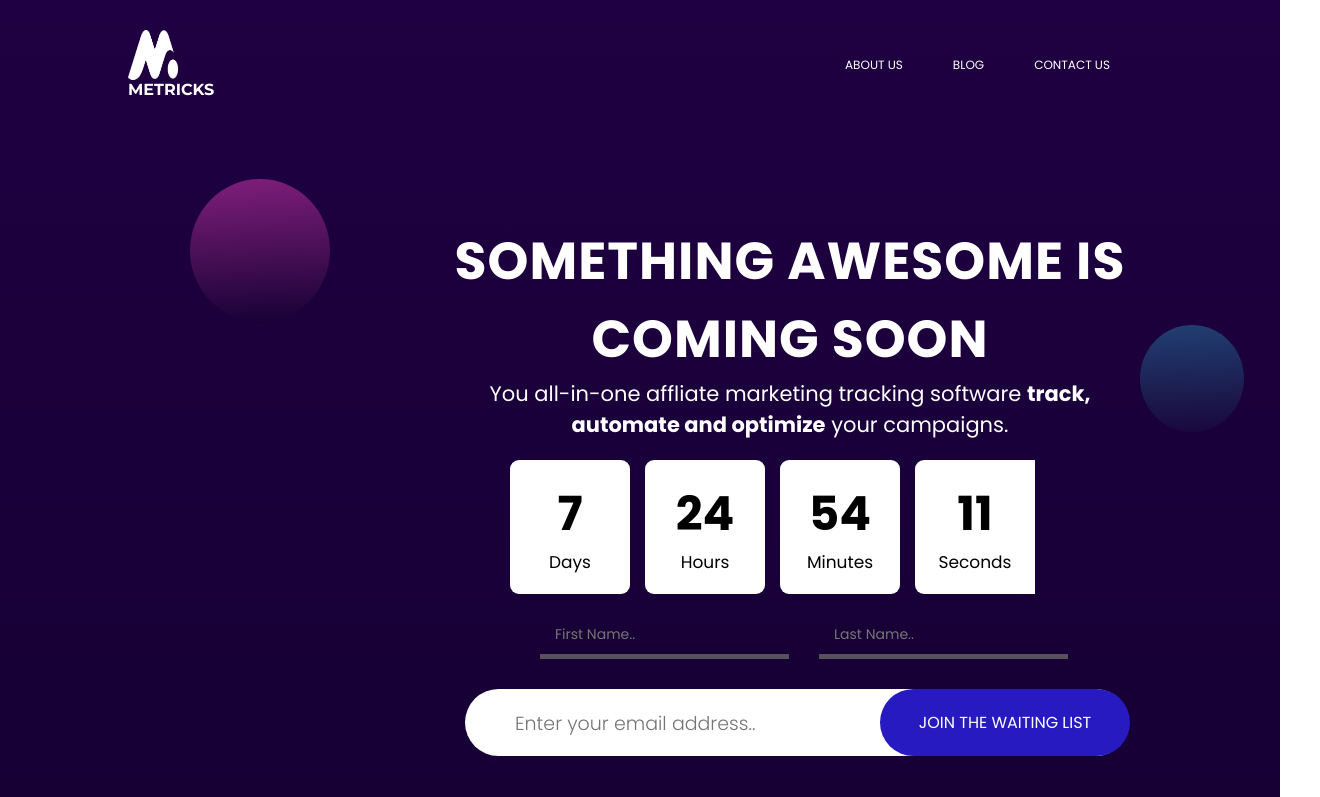
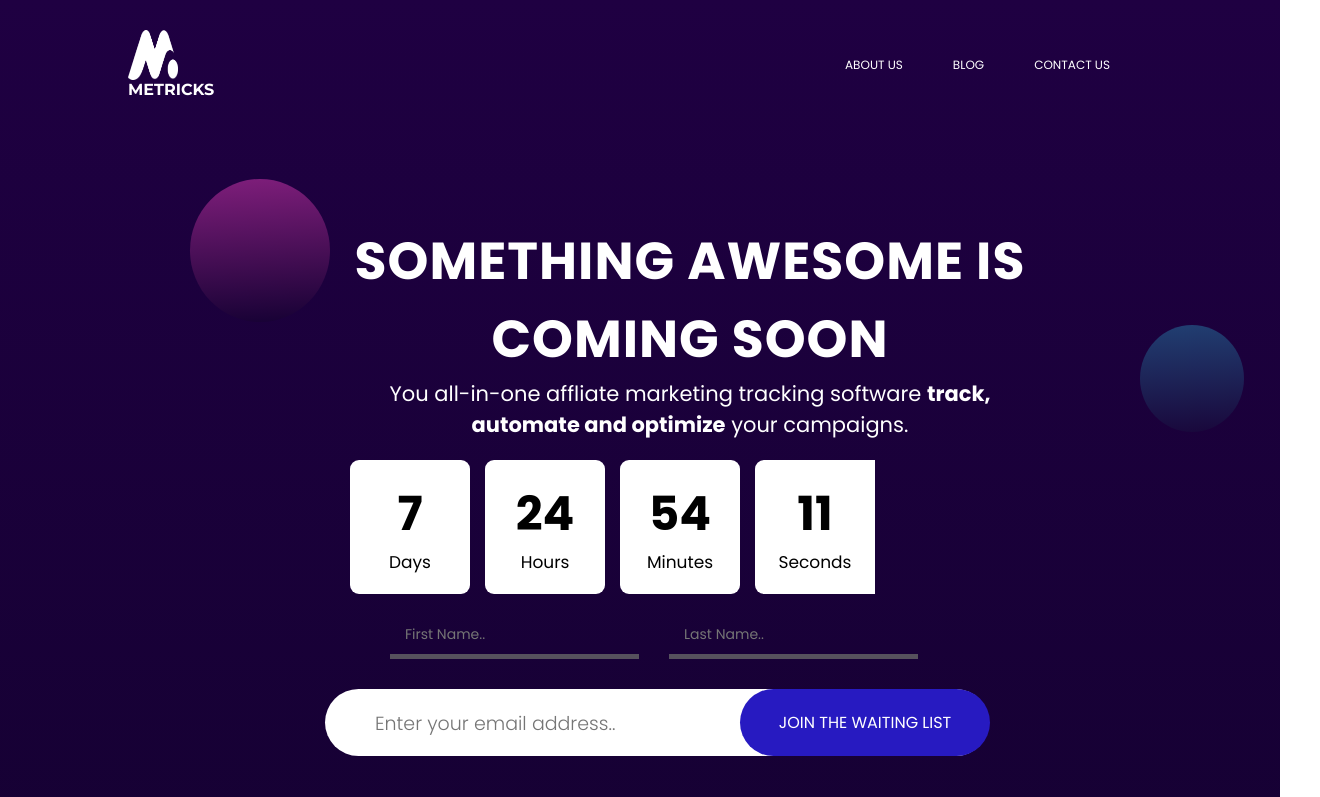
Before and after one commit to daydy2/paddle-frontend-assessment, a React (Create React App) app in the folder assessment/: page / in a window 1280 px wide. Shown: the top 797 px of the page, 1320 px wide, since content can reach past the window. Built offline with nearby package versions, Linux system fonts and the light colour scheme.

Commit message:
feat: contactUs component designed fix: check for responsiveness

```diff
--- a/assessment/package.json
+++ b/assessment/package.json
@@ -6,6 +6,7 @@
     "@testing-library/jest-dom": "^5.16.4",
     "@testing-library/react": "^13.3.0",
     "@testing-library/user-event": "^13.5.0",
+    "aos": "^3.0.0-beta.6",
     "react": "^18.1.0",
     "react-dom": "^18.1.0",
     "react-scripts": "5.0.1",
--- a/assessment/public/index.html
+++ b/assessment/public/index.html
@@ -6,6 +6,7 @@
     <link rel="preconnect" href="https://fonts.googleapis.com">
     <link rel="preconnect" href="https://fonts.gstatic.com" crossorigin>
     <link href="https://fonts.googleapis.com/css2?family=Montserrat:wght@200;300;400;500;600;700;800&family=Poppins:wght@300;400;500;600;700&display=swap" rel="stylesheet">
+    <link rel="stylesheet" href="https://cdnjs.cloudflare.com/ajax/libs/font-awesome/6.1.1/css/all.min.css" integrity="sha512-KfkfwYDsLkIlwQp6LFnl8zNdLGxu9YAA1QvwINks4PhcElQSvqcyVLLD9aMhXd13uQjoXtEKNosOWaZqXgel0g==" crossorigin="anonymous" referrerpolicy="no-referrer" />
     <meta name="viewport" content="width=device-width, initial-scale=1" />
     <meta name="theme-color" content="#000000" />
     <meta
--- a/assessment/src/App.js
+++ b/assessment/src/App.js
@@ -1,13 +1,13 @@
 import React from "react";
-import ContactUs from "./components/pages/contactUs/ContactUs";
-// import ComingSoon from "./components/pages/comingSoon/ComingSoon";
+// import ContactUs from "./components/pages/contactUs/ContactUs";
+import ComingSoon from "./components/pages/comingSoon/ComingSoon";
 
 function App() {
   return (
     <div className="App">
 
-      {/* <ComingSoon /> */}
-      <ContactUs />
+      <ComingSoon />
+      {/* <ContactUs /> */}
 
     </div>
   );
--- a/assessment/src/components/navbar/Navbar.jsx
+++ b/assessment/src/components/navbar/Navbar.jsx
@@ -1,8 +1,15 @@
-import React from 'react'
+import React, {useState} from 'react'
 import navbar from './navbar.module.css'
 import metricks from '../images/metricks-white.png'
 
+
 const Navbar = () => {
+    const [active, setActive] = useState(false);
+
+  const contactClick = () => {
+    setActive(!active)
+  }
+
   return (
     <>
         <nav className={navbar.navbar}>
@@ -14,10 +21,11 @@ const Navbar = () => {
                 <ul className={navbar.navList}>
                     <li className={navbar.navItems}><a to="#">About Us</a></li>
                     <li className={navbar.navItems}><a to="#"></a>Blog</li>
-                    <li className={navbar.navItems}><a to="#"></a>Contact us</li>
+                    <li className={navbar.navItems} onclick={contactClick}><a to="#"></a>Contact us</li>
                 </ul>
             </div>
         </nav>
+
 
     </>
   )
--- a/assessment/src/components/pages/comingSoon/ComingSoon.jsx
+++ b/assessment/src/components/pages/comingSoon/ComingSoon.jsx
@@ -2,7 +2,9 @@ import React from 'react'
 import Navbar from '../../navbar/Navbar'
 import coming from './comingSoon.module.css'
 
+
 const ComingSoon = () => {
+
   return (
     <>
       <main className={coming.main}>
@@ -63,11 +65,10 @@ const ComingSoon = () => {
             <div className= {coming.ellipse3}></div>
           </section>
           <footer>
-          <div className= {coming.ellipse4}></div>
+          <div className= {coming.halfSegment}></div>
           </footer>
 
       </main>
-
 
     </>
   )
--- a/assessment/src/components/pages/comingSoon/comingSoon.module.css
+++ b/assessment/src/components/pages/comingSoon/comingSoon.module.css
@@ -5,6 +5,7 @@
 }
 body{
     color: white;
+
 }
 .main{
     width: 100vw;
@@ -38,14 +39,14 @@ body{
     height: 187px;
     background: transparent linear-gradient(177deg, #7F4129 0%, #1C0C28 100%) 0% 0% no-repeat padding-box;
     opacity: 1;
-    left: 400px;
-    top: -57px;
+    left: 250px;
+    top: -19px;
 }
 .landingPageDiv{
     position: relative;
     height: 171px;
     width: 700px;
-    left: 440px;
+    left: 340px;
     top: -90px;
     padding: 0px !important;
 }
@@ -71,7 +72,7 @@ body{
     width: 530px !important;
     align-items: center;
     margin: 10px auto;
-    left: 130px;
+    left: -30px;
     top: -140px;
 }
 .column1, .column2{
@@ -124,7 +125,7 @@ body{
     margin-left: 30px;
     position: relative;
     top: -130px;
-    left: 510px;
+    left: 360px;
 }
 .formInput{
     display: inline;
@@ -144,7 +145,7 @@ body{
 .inputSubmit{
     position: relative;
     top: -100px;
-    left: 465px;
+    left: 325px;
     width: 664px;
     height: 67px;
     border-radius: 51px 51px 51px 51px;
@@ -192,17 +193,13 @@ footer{
     height: 258px;
 
 }
-.ellipse4{
+.halfSegment{
     position: absolute;
     bottom: 0px;
-
-
     transform: translate(-50%, -50%);
     height: 100px;
     width: 80vw;
-    border-radius: 50% 50% -50% -50%;
-
-
+    border-top-right-radius: 50%;
 
     background: transparent linear-gradient(180deg, #213F72 0%, #19073B 100%) 0% 0% no-repeat padding-box;
     border: 1px solid #707070;
@@ -329,6 +326,9 @@ footer{
         display: flex;
         flex-direction: column;
     }
+    /* .column1{
+        justify-content: flex-end;
+    } */
     .column2{
         margin-right: 0px;
     }
--- a/assessment/src/components/pages/contactUs/contactUs.jsx
+++ b/assessment/src/components/pages/contactUs/contactUs.jsx
@@ -1,21 +1,41 @@
-import React from 'react'
-import ContactUs from './contactUs.module.css'
-import ComingSoon from "../comingSoon/ComingSoon";
+import React from 'react';
+import contact from './contactUs.module.css';
+import AOS from 'aos';
+import 'aos/dist/aos.css';
 
-const contactUs = () => {
+const contactUs = (props) => {
+
+  const handleClick = (event) => {
+    event.preventDefault()
+  }
+  AOS.init()
   return (
     <>
-        <main className={ContactUs.main}>
-            <section className={ContactUs.firstHalf}>
-                <ComingSoon />
-            </section>
-            <section className={ContactUs.secondHalf}>
-                World
-            </section>
-
-        </main>
+        <main className={contact.main} data-aos="fade-left" data-aos-anchor="#example-anchor" data-aos-offset="500" data-aos-duration="900">
+        <div className={contact.textDiv}>
+          <p className={contact.contactText}>
+            Hey, we are still in the works, but you can send us a message!
+          </p>
+        </div>
+        <div className={contact.divForm}>
+          <form className={contact.formFill} onSubmit={handleClick}>
+            <label for="fName">First name</label>
+            <input name= 'fName' id='fName' type='text' placeholder='Enter your First name'></input>
+            <label for="lName">Last name</label>
+            <input name='lName' id='lName' type='text' placeholder='Enter your Last name'></input>
+            <label for="email">Email address</label>
+            <input name='email' id='email' type='email' placeholder='Enter your Email address'></input>
+            <label for="text">Tell Us What You Need Help With:</label>
+            <textarea name="text" id="text" cols="15" rows="9" placeholder='Enter a Topic, like "Channel Problem..."'></textarea>
+            <button type="submit">Send Now</button>
+          </form>
+        </div>
+      </main>
+      <div className={contact.sideArrow}>
+        <i class="fa-solid fa-2x fa-arrow-right"></i>
+      </div>
     </>
   )
 }
 
-export default contactUs
+export default contactUs;
--- a/assessment/src/components/pages/contactUs/contactUs.module.css
+++ b/assessment/src/components/pages/contactUs/contactUs.module.css
@@ -3,12 +3,94 @@
     padding: 0;
     box-sizing: border-box;
 }
+html{
+    font-size: 62.5%;
+}
+/* body{
+    background: red;
+    position: absolute;
+} */
 .main{
+    background: transparent ;
+    /* linear-gradient(180deg, #210045 0%, #0C0123 100%) 0% 0% no-repeat padding-box */
+    opacity: 1;
+    color: white;
+    width: 50vw;
     display: flex;
+    flex-direction: column;
+    position: relative;
+    left: 50vw;
+    border: 1px solid black;
+    /* transition: 2ms ease-in-out; */
 }
-.firstHalf{
-    flex: 6;
+.textDiv{
+    width: 600px;
+    align-content: center;
+    justify-content: center;
+    margin-top: 90px;
+    /* padding: 90px 30px 30px 25px; */
 }
-.secondHalf{
-    flex: 6;
+.contactText{
+    font-family: 'Poppins', sans-serif;
+    font-size: 30px;
+    text-align: center;
 }
+form{
+    display: flex;
+    flex-direction: column;
+    margin: 0 30px;
+}
+label{
+    font-size: 21px;
+    font-family: 'Poppins', sans-serif;
+    font-weight:200;
+    margin: 10px 5px 10px 10px;
+}
+input{
+    height: 62px;
+    width: 552px;
+    border-radius: 10px;
+    outline: none;
+    font-size: 20px;
+    margin: 5px 0 5px 0;
+    padding: 5px 0 5px 15px;
+    background: white;
+}
+textarea{
+    width: 552px;
+    height: 150px;
+    border-radius: 20px;
+    font-size: 20px;
+    padding: 20px 5px 5px 15px;
+    overflow:hidden;
+    outline: none;
+}
+button{
+    background: #271AC1;
+    text-transform: uppercase;
+    width: 190px;
+    height: 74px;
+    border-radius: 45px;
+    padding: 15px;
+    margin-top: 30px;
+    color: white;
+    font-size: 1.9rem;
+}
+button:hover{
+    cursor:pointer
+}
+.sideArrow{
+    position: relative;
+    top: 0;
+    left:47.5vw;
+    background: white;
+    border-radius: 50%;
+    width: 74px;
+    height: 72px;
+    display: flex;
+    justify-content: center;
+    align-items: center;
+}
+i{
+    color: #271AC1;
+}
```
Also changed, not shown: 1 other file (tests, documents, lock files or other folders).
